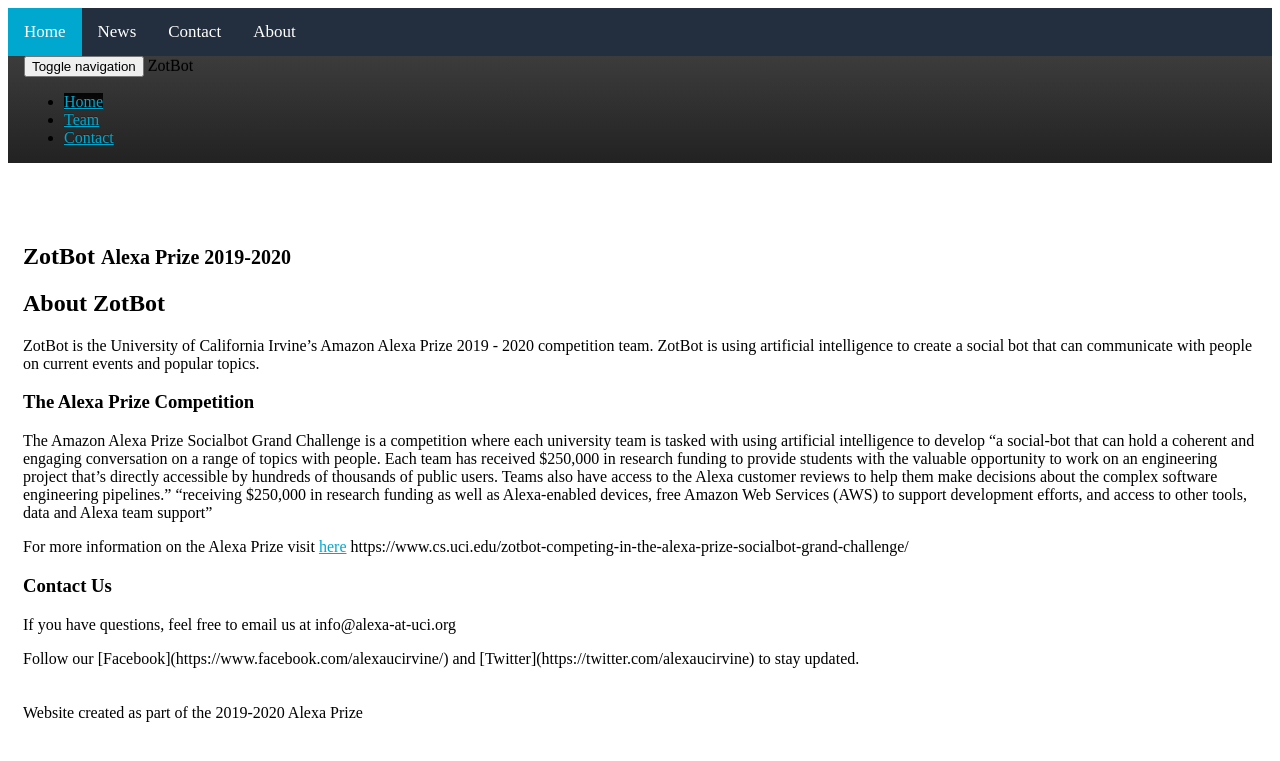
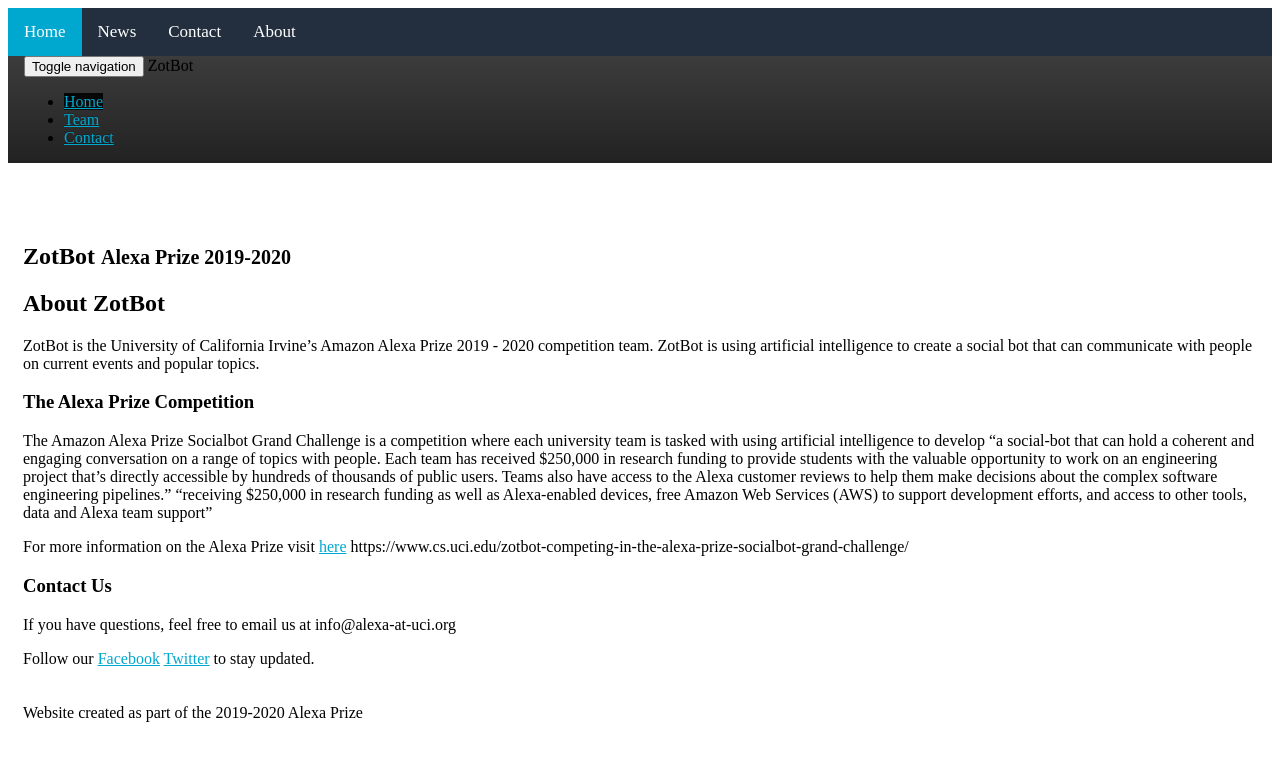
Before and after one commit to uci-zotbot/zotbot, a Jekyll site: the page built from docs/index.md, in a window 1280 px wide. Shown: the top 761 px of the page. Built offline with Jekyll 4.4.1, drawn with Linux system fonts in a browser that asks for light colours.

Commit message:
Update index.md

```diff
--- a/docs/index.md
+++ b/docs/index.md
@@ -18,4 +18,7 @@ https://www.cs.uci.edu/zotbot-competing-in-the-alexa-prize-socialbot-grand-chall
 ### Contact Us
 
 If you have questions, feel free to email us at info@alexa-at-uci.org
-<p>Follow our [Facebook](https://www.facebook.com/alexaucirvine/) and [Twitter](https://twitter.com/alexaucirvine) to stay updated.</p>
+<p>Follow our
+  <a href="https://www.facebook.com/alexaucirvine/">Facebook</a>
+  <a href="https://twitter.com/alexaucirvine">Twitter</a>
+  to stay updated.</p>
```
